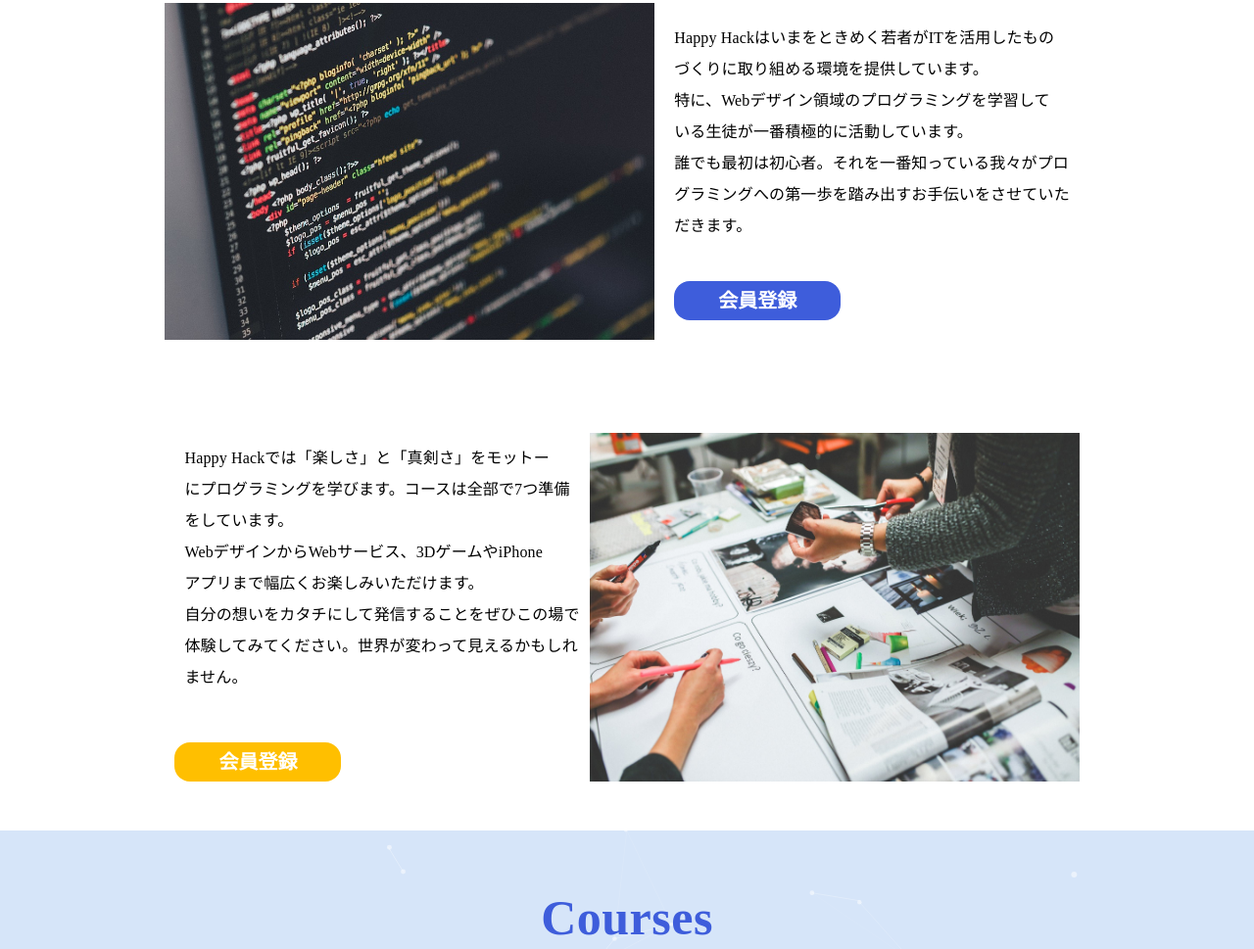
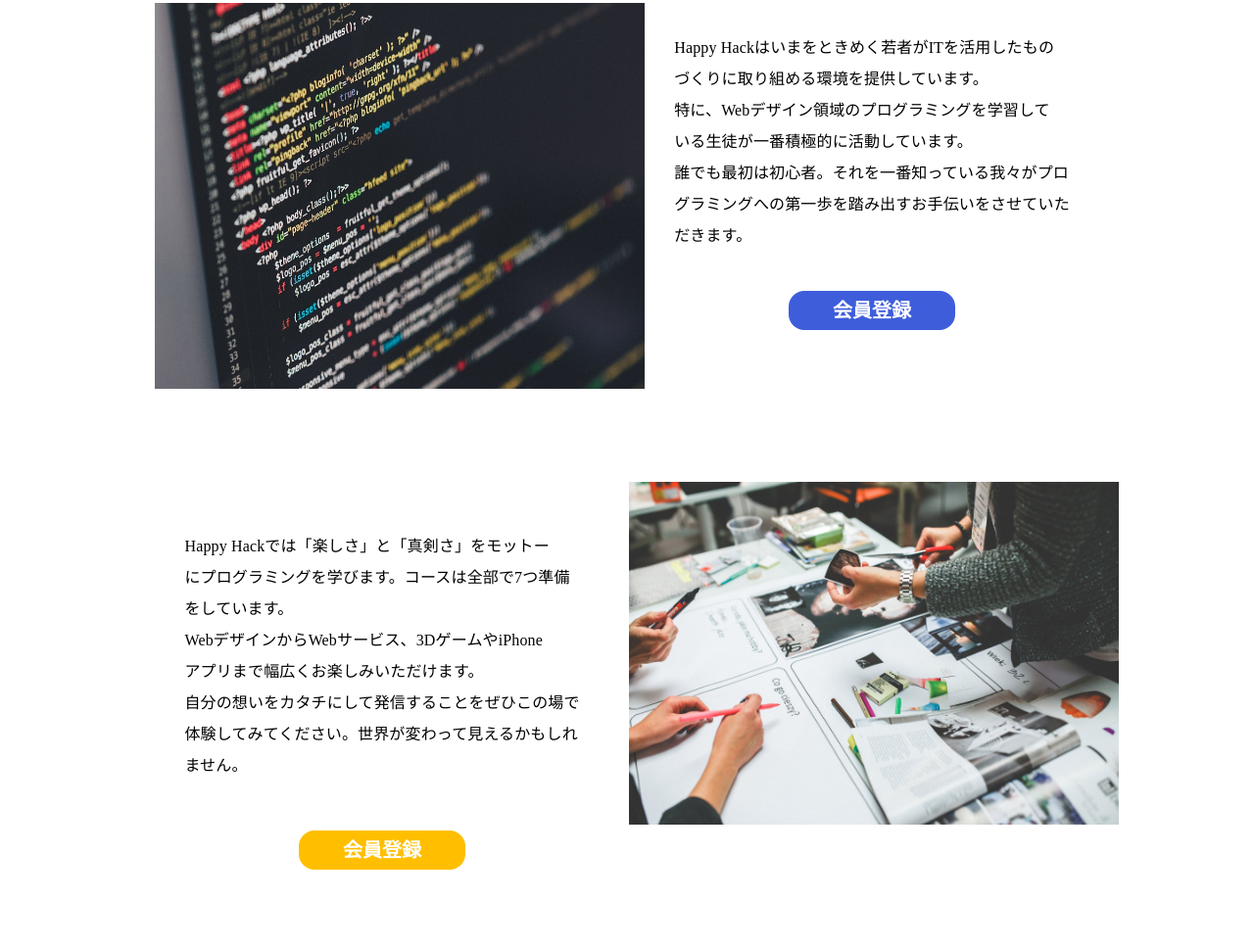
Before and after one commit to Momoko002/Happyhack2, a plain HTML site: page hack8/index.html in a window 1280 px wide. Shown: the part 980-1949 px from the top of the page at 98% size. Drawn offline with nearby package versions, Linux system fonts and the light colour scheme; files that its build step writes are made by us from their sources.

Commit message:
Add files via upload

```diff
--- a/hack8/css/style.css
+++ b/hack8/css/style.css
@@ -88,7 +88,7 @@
 
 
 .intro-one{
-    margin: 20px;
+    margin: 30px;
 }
 
 .intro-one p{
@@ -97,13 +97,14 @@
    margin-bottom: 40px;
 }
 .intro-one a{
+    display: block;
+    margin: 30px auto;
     font-size: 20px;
     font-weight: bold;
     color: #fff;
     background-color: #3e5ddb;
     line-height: 40px;
     width: 170px;
-    display: inline-block;
     text-align: center;
     border-radius: 16px;
 }
@@ -132,18 +133,17 @@
 
 }
 
-.intro2 img{
-    width: 500px;
-}
 
 .intro-two a{
+    display: block;
+    margin: 30px auto;
     font-size: 20px;
     font-weight: bold;
     color: #fff;
     background-color: #ffbf00;
     line-height: 40px;
     width: 170px;
-    display: inline-block;
+
     text-align: center;
     border-radius: 16px;
 
@@ -154,7 +154,14 @@
     justify-content: center;
 }
 
+.intro-two{
+    margin: 40px;
+}
 
+.intro2 img{
+    width: 500px;
+    height: 350px;
+}
 
 
 
```
